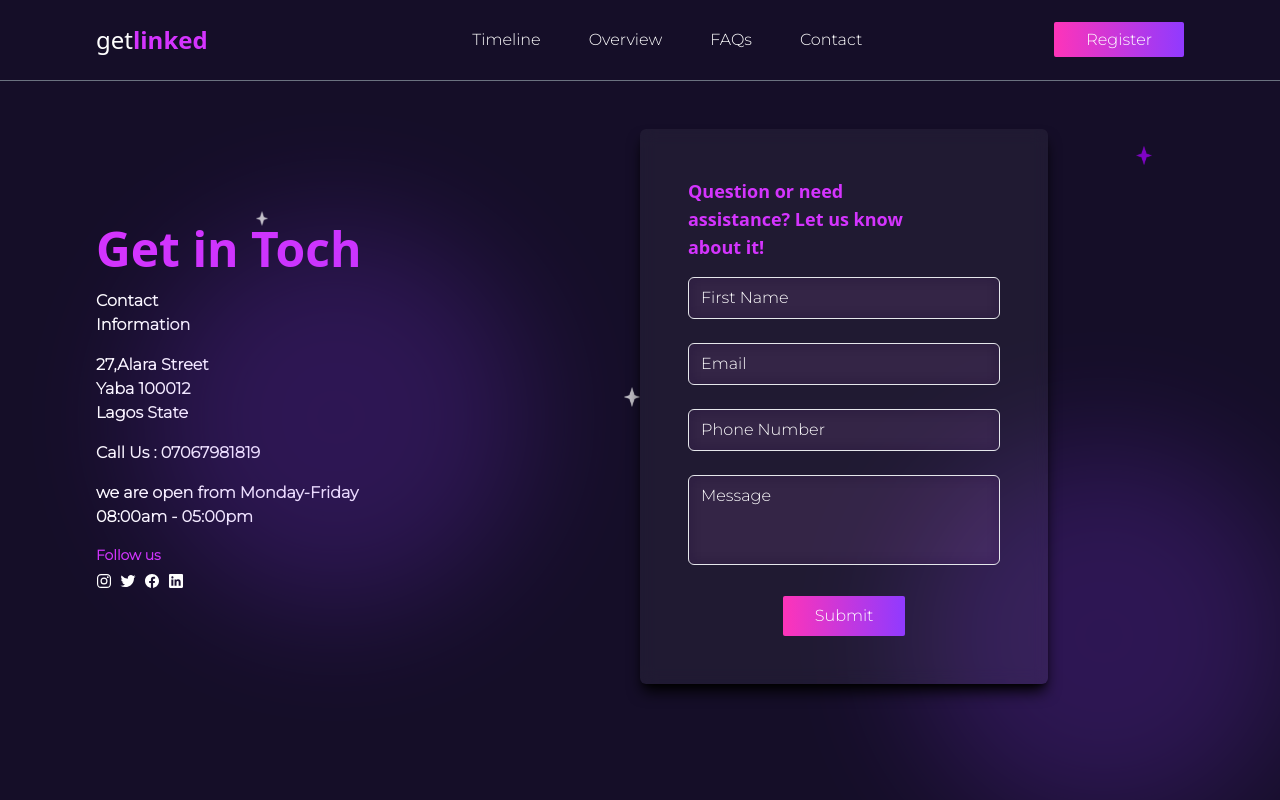
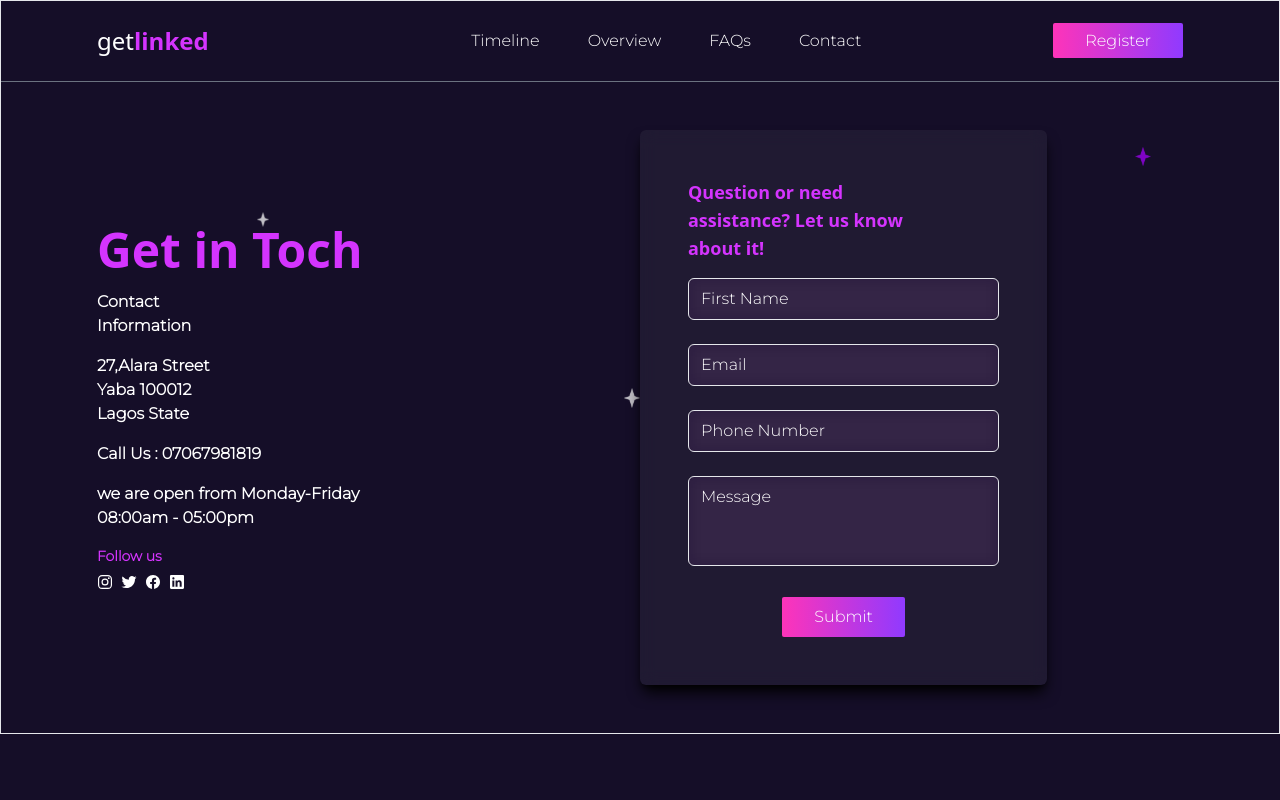
Before and after one commit to OverflowDev/getlinked-challenge, a React (Vite) app: page /contact in a window 1280 px wide. Built offline with nearby package versions, Linux system fonts and the light colour scheme; a web font is replaced by a local one.

Commit message:
getlinked

```diff
--- a/src/components/Contact.jsx
+++ b/src/components/Contact.jsx
@@ -53,8 +53,8 @@ function Contact() {
     }
 
   return (
-    <div className='overflow-hidden'>
-        <div className='h-screen'>
+    <div className='overflow-x-hidden border'>
+        <div className='h-full'>
             <Toaster />
             {isDesktop ? (
                 <Navbar />
@@ -69,8 +69,8 @@ function Contact() {
             )}
 
             <div className='lg:px-24 px-8 flex items-center relative'>
-                <div className="absolute md:top-36 md:left-36 top-24 right-24 w-96 h-96 bg-primary rounded-full blur-3xl opacity-20 "></div>
-                <div className="absolute -bottom-24 -right-4 md:w-96 w-72 md:h-96 h-72 bg-primary rounded-full blur-3xl opacity-20 "></div>
+                {/* <div className="absolute md:top-36 md:left-36 top-24 right-24 w-96 h-96 bg-primary rounded-full blur-3xl opacity-20 "></div>
+                <div className="absolute -bottom-24 -right-4 md:w-96 w-72 md:h-96 h-72 bg-primary rounded-full blur-3xl opacity-20 "></div> */}
                 <img src={Star} alt="star" className='absolute md:top-[20%] md:left-[20%] w-3 animate-pulse' />
                 <img src={Star} alt="star" className='absolute md:bottom-[20%] md:right-[50%] top-[47%] right-[5%] w-4 animate-pulse' />
                 <img src={StarPu} alt="star" className='absolute md:bottom-[20%] md:right-[10%] top-[10%] right-[10%] w-4 animate-pulse' />
--- a/src/components/Home.jsx
+++ b/src/components/Home.jsx
@@ -133,7 +133,7 @@ function Home() {
                     {/* Flare  */}
                     <div className="absolute top-24 right-36 w-96 h-96 bg-primary rounded-full blur-3xl opacity-20 "></div>
                     <img src={Planet} alt="planet" className='absolute md:w-5/12 w-80' />
-                    <img src={Man} alt="man" className='md:w-full ' />
+                    <img src={Man} alt="man" className='md:w-full border' />
                     <img src={Metrix} alt="man" className='absolute top-24 md:-right-0 w-96 h-96' />
                 </div>
             </div>
```
